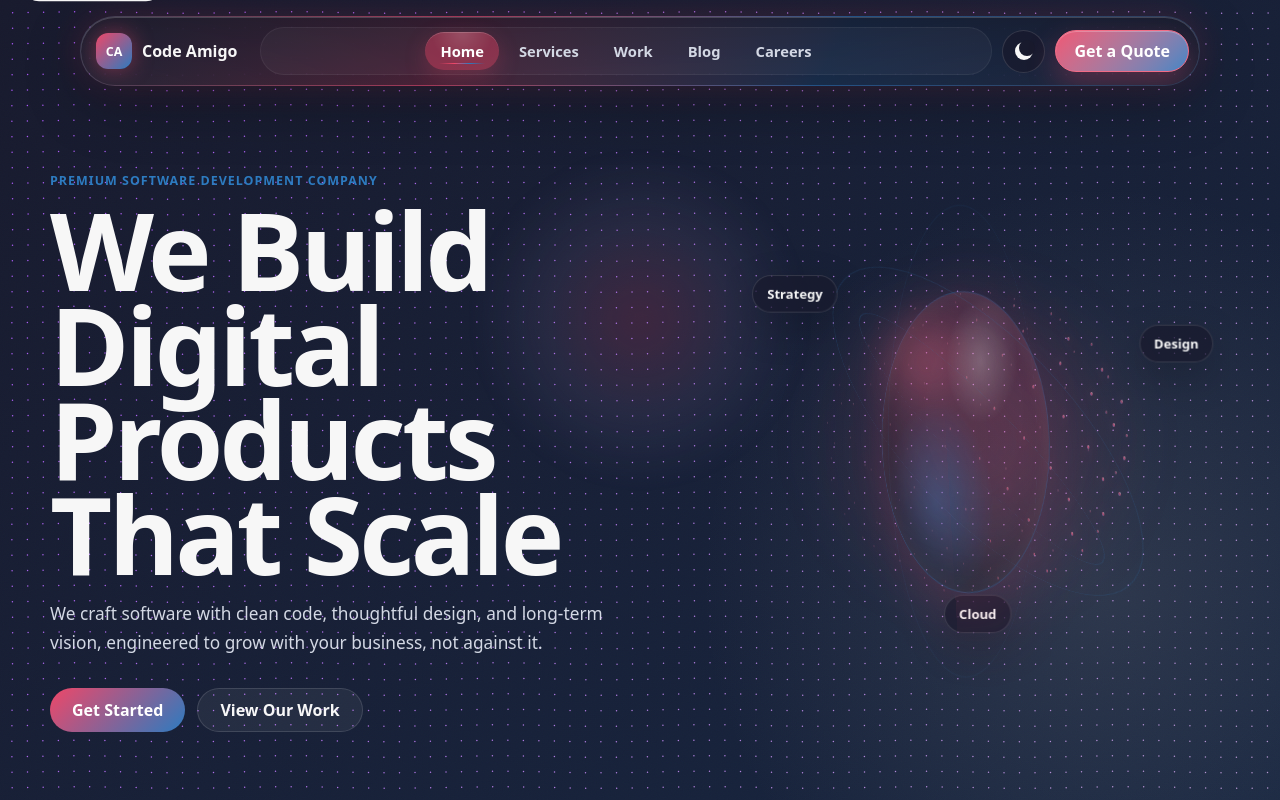
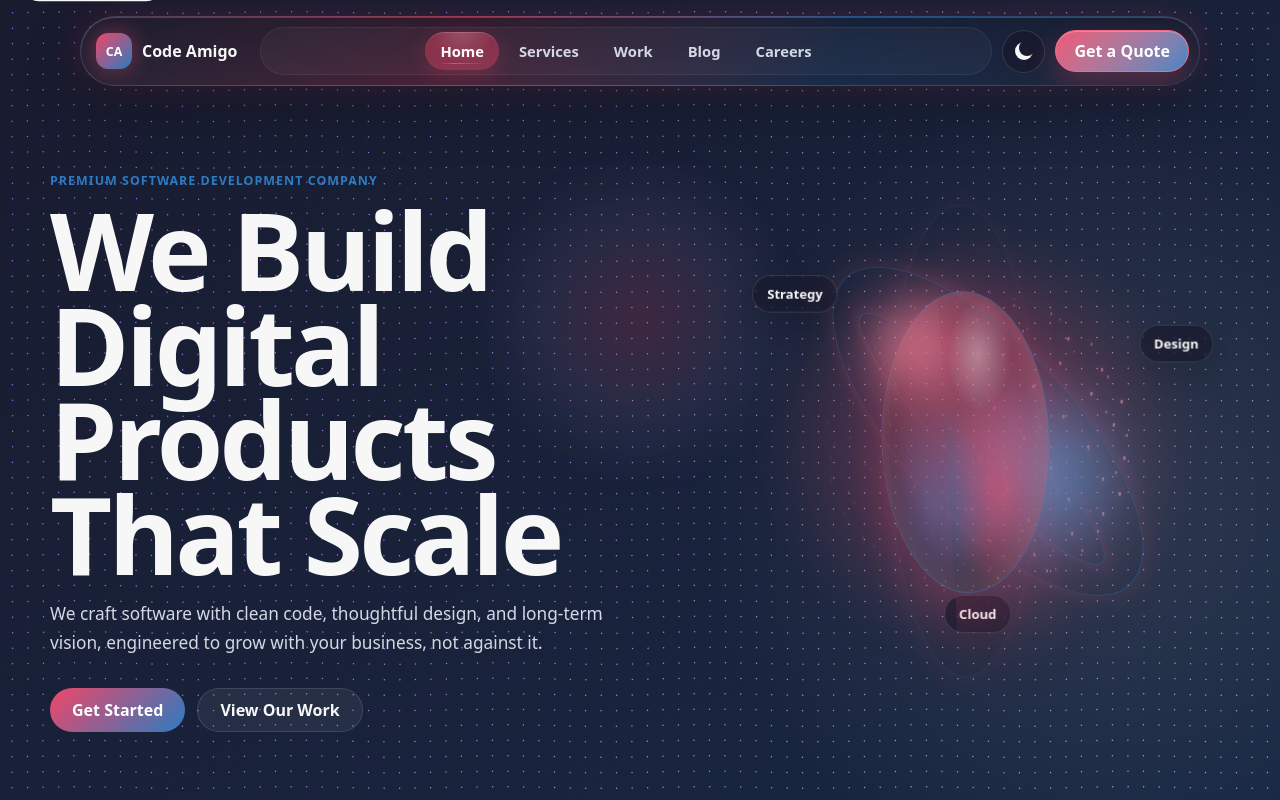
Before and after one commit to aswab007-ops/Redesign, a React (Vite) app: page / in a window 1280 px wide. Shown: the top 800 px of the page. Built offline with nearby package versions, Linux system fonts and the light colour scheme.

Commit message:
Tune hero globe styles

```diff
--- a/styles.css
+++ b/styles.css
@@ -639,18 +639,32 @@ h3 {
   place-items: center;
   transform-style: preserve-3d;
   animation: globeFloat 7s var(--ease) infinite alternate;
+  transition: transform 420ms var(--ease), filter 420ms var(--ease);
+}
+
+.depth-globe:hover {
+  transform: translateY(-8px) scale(1.035) rotateX(2deg);
+  filter: saturate(1.18) brightness(1.1);
 }
 
 .globe-halo {
   position: absolute;
-  width: 74%;
+  width: 86%;
   aspect-ratio: 1;
   border-radius: 999px;
   background:
-    radial-gradient(circle at 36% 28%, color-mix(in srgb, var(--primary), white 18%), transparent 14%),
-    radial-gradient(circle, color-mix(in srgb, var(--primary), transparent 72%), transparent 66%);
-  filter: blur(24px);
-  opacity: 0.62;
+    radial-gradient(circle at 36% 28%, color-mix(in srgb, var(--primary), white 30%), transparent 16%),
+    radial-gradient(circle at 64% 58%, color-mix(in srgb, var(--accent), white 18%), transparent 28%),
+    radial-gradient(circle, color-mix(in srgb, var(--primary), transparent 54%), transparent 68%);
+  filter: blur(20px);
+  opacity: 0.9;
+  transition: opacity 360ms var(--ease), filter 360ms var(--ease), transform 360ms var(--ease);
+}
+
+.depth-globe:hover .globe-halo {
+  opacity: 1;
+  filter: blur(16px);
+  transform: scale(1.04);
 }
 
 .globe-shell {
@@ -667,15 +681,25 @@ h3 {
   inset: 9%;
   border-radius: 999px;
   background:
-    radial-gradient(circle at 34% 24%, rgba(255, 255, 255, 0.22), transparent 20%),
-    radial-gradient(circle at 64% 70%, color-mix(in srgb, var(--accent), transparent 62%), transparent 36%),
-    linear-gradient(145deg, color-mix(in srgb, var(--primary), transparent 80%), rgba(255, 255, 255, 0.025));
-  border: 1px solid color-mix(in srgb, var(--accent), transparent 72%);
+    radial-gradient(circle at 35% 22%, rgba(255, 255, 255, 0.34), transparent 18%),
+    radial-gradient(circle at 68% 72%, color-mix(in srgb, var(--accent), transparent 48%), transparent 38%),
+    radial-gradient(circle at 26% 66%, color-mix(in srgb, var(--primary), transparent 50%), transparent 34%),
+    linear-gradient(145deg, color-mix(in srgb, var(--primary), transparent 64%), rgba(255, 255, 255, 0.06));
+  border: 1px solid color-mix(in srgb, var(--accent), transparent 52%);
   box-shadow:
-    inset 0 1px 28px rgba(255, 255, 255, 0.08),
-    inset -28px -28px 60px rgba(0, 0, 0, 0.24),
-    0 20px 80px color-mix(in srgb, var(--primary), transparent 84%);
+    inset 0 1px 36px rgba(255, 255, 255, 0.14),
+    inset -28px -28px 64px rgba(0, 0, 0, 0.26),
+    0 22px 92px color-mix(in srgb, var(--primary), transparent 72%);
   transform: translateZ(-26px);
+  transition: box-shadow 360ms var(--ease), border-color 360ms var(--ease);
+}
+
+.depth-globe:hover .globe-core {
+  border-color: color-mix(in srgb, var(--primary), white 18%);
+  box-shadow:
+    inset 0 1px 42px rgba(255, 255, 255, 0.18),
+    inset -24px -24px 60px rgba(0, 0, 0, 0.22),
+    0 26px 110px color-mix(in srgb, var(--primary), transparent 60%);
 }
 
 .globe-point {
@@ -685,9 +709,11 @@ h3 {
   width: var(--gs);
   height: var(--gs);
   border-radius: 999px;
-  background: linear-gradient(135deg, #fff, var(--primary) 46%, var(--accent));
-  opacity: var(--go);
-  box-shadow: 0 0 14px color-mix(in srgb, var(--primary), transparent 38%);
+  background: linear-gradient(135deg, #fff, color-mix(in srgb, var(--primary), white 14%) 46%, var(--accent));
+  opacity: calc(var(--go) + 0.18);
+  box-shadow:
+    0 0 10px color-mix(in srgb, var(--primary), transparent 24%),
+    0 0 22px color-mix(in srgb, var(--accent), transparent 70%);
   transform: translate3d(var(--gx), var(--gy), var(--gz));
   animation: pointPulse 3.6s var(--ease) infinite alternate;
   animation-delay: var(--gd);
@@ -698,9 +724,17 @@ h3 {
   position: absolute;
   width: 82%;
   aspect-ratio: 1;
-  border: 1px solid color-mix(in srgb, var(--accent), transparent 70%);
+  border: 1px solid color-mix(in srgb, var(--accent), transparent 52%);
   border-radius: 999px;
-  opacity: 0.58;
+  opacity: 0.78;
+  box-shadow: 0 0 28px color-mix(in srgb, var(--primary), transparent 82%);
+  transition: border-color 300ms var(--ease), opacity 300ms var(--ease), box-shadow 300ms var(--ease);
+}
+
+.depth-globe:hover .globe-orbit {
+  border-color: color-mix(in srgb, var(--primary), white 12%);
+  opacity: 0.92;
+  box-shadow: 0 0 38px color-mix(in srgb, var(--primary), transparent 70%);
 }
 
 .orbit-one {
@@ -735,6 +769,27 @@ h3 {
   font-weight: 850;
   box-shadow: 0 14px 42px rgba(0, 0, 0, 0.18);
   animation: tagFloat 5.8s var(--ease) infinite alternate;
+  transition: transform 220ms var(--ease), background 220ms var(--ease), border-color 220ms var(--ease), color 220ms var(--ease), box-shadow 220ms var(--ease);
+}
+
+.globe-tag:hover {
+  transform: translateY(-3px) scale(1.04);
+  border-color: color-mix(in srgb, var(--primary), white 24%);
+  background: var(--primary);
+  color: #fff;
+  box-shadow:
+    0 16px 44px color-mix(in srgb, var(--primary), transparent 62%),
+    inset 0 1px 0 rgba(255, 255, 255, 0.22);
+}
+
+.depth-globe:has(.globe-tag:hover) .globe-shell,
+.depth-globe:hover .globe-shell {
+  animation-duration: 12s;
+}
+
+.depth-globe:hover .globe-point {
+  opacity: 1;
+  filter: brightness(1.25);
 }
 
 .tag-strategy {
```
